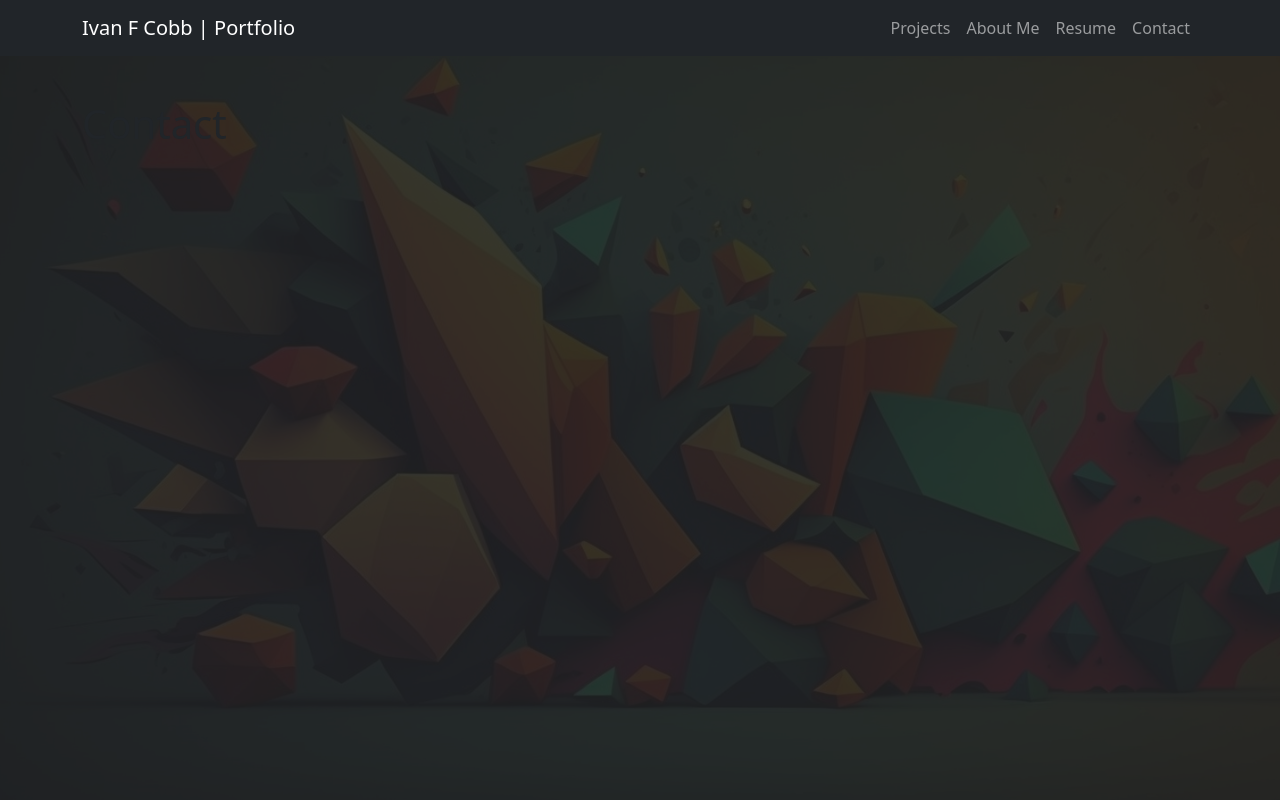
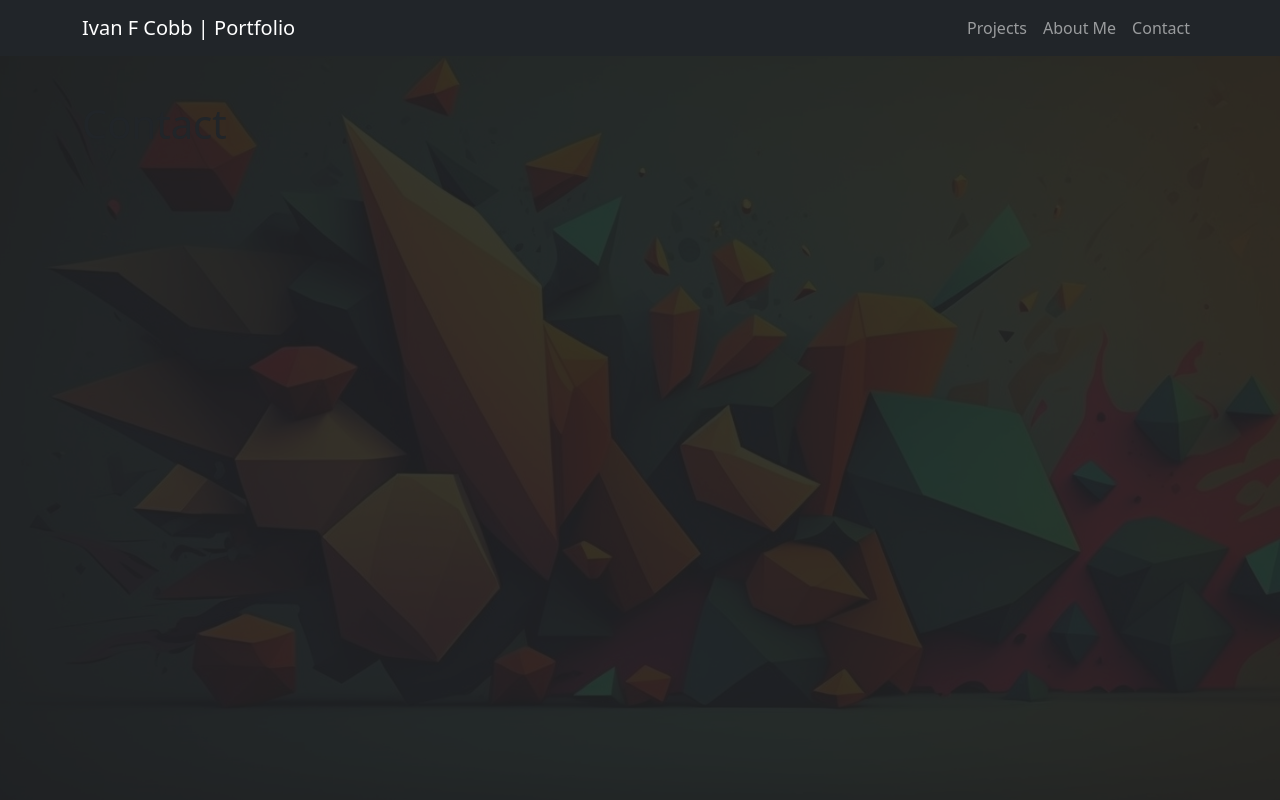
Before and after one commit to IvanFCobb/Portfolio, a Flask app: page /contact in a window 1280 px wide. Run offline with Flask 2, Linux system fonts and the light colour scheme.

Commit message:
prepared files for deployment to server

```diff
--- a/flask_app/templates/_base.html
+++ b/flask_app/templates/_base.html
@@ -45,9 +45,6 @@
                 <a href="/about_me" class="nav-link">About Me</a>
               </li>
               <li class="navbar-item ms-auto">
-                <a href="/resume" class="nav-link">Resume</a>
-              </li>
-              <li class="navbar-item ms-auto">
                 <a href="/" class="nav-link">Contact</a>
               </li>
             </ul>
```
Also changed, not shown: requirements.txt (added, +9 -0 lines), 1 other file.
